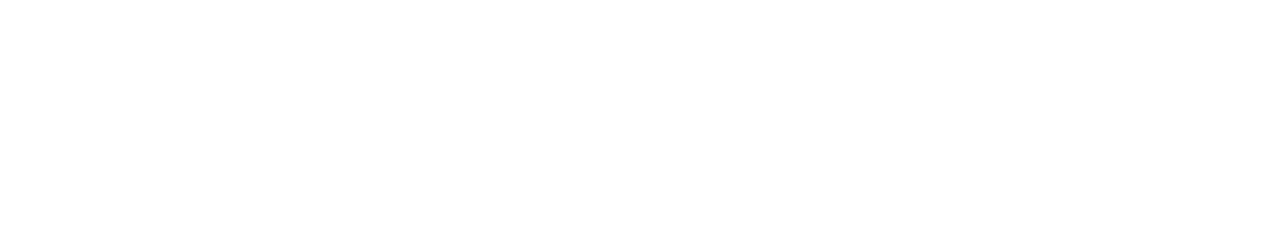
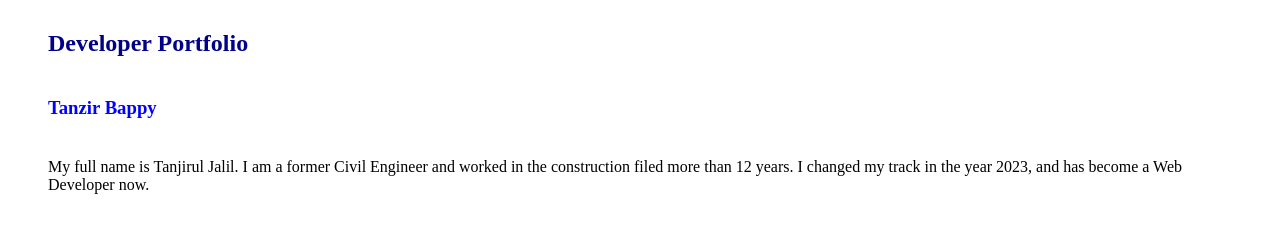
Before and after one commit to Tanjirul-Jalil/developer-portfolio, a plain HTML site: page index.html in a window 1280 px wide. Drawn offline with Linux system fonts and the light colour scheme.

Commit message:
Heading Added

```diff
--- a/index.html
+++ b/index.html
@@ -8,6 +8,11 @@
     <link rel="stylesheet" href="style.css">
 </head>
 <body>
+   <div>
+        <h2>Developer Portfolio</h2>
+        <h3>Tanzir Bappy</h3>
+        <p>My full name is Tanjirul Jalil. I am a former Civil Engineer and worked in the construction filed more than 12 years. I changed my track in the year 2023, and has become a Web Developer now.</p>
+   </div>
 
 </body>
 </html>
--- a/style.css
+++ b/style.css
@@ -0,0 +1,17 @@
+div{
+    margin: 20px 30px 10px;
+}
+
+h2{
+    color: darkblue;
+    padding: 10px;
+}
+
+h3{
+    color:blue;
+    padding: 10px;
+}
+p{
+    text-size-adjust: 20px;
+    padding: 10px;
+}
```
